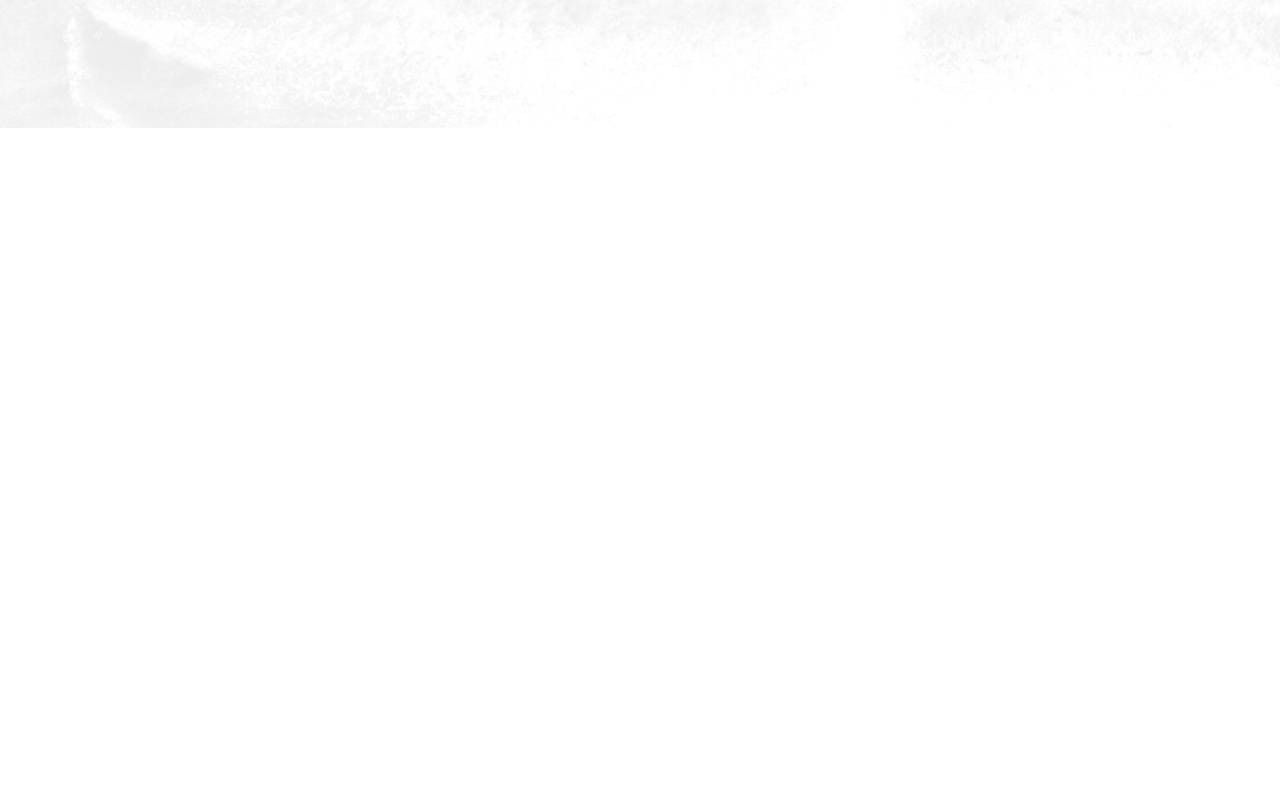
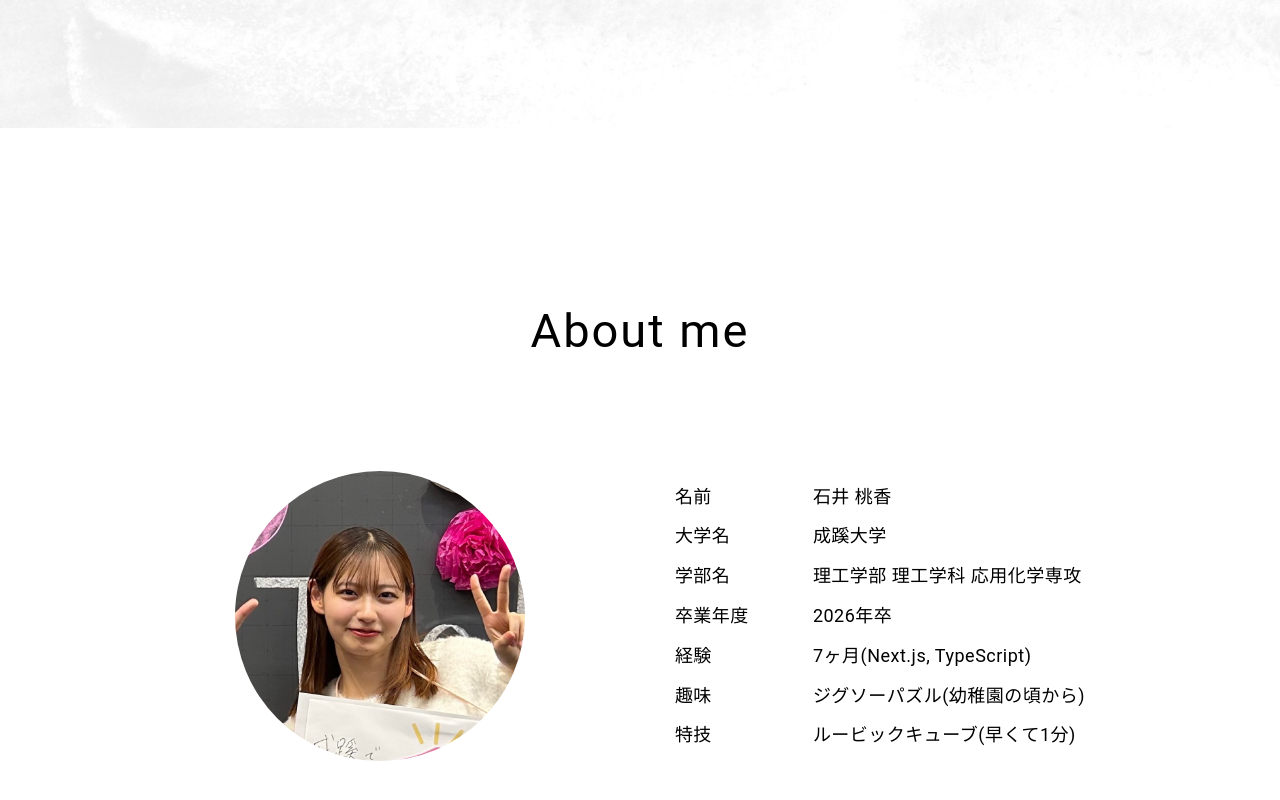
Before and after one commit to momo-41/portfolio-site, a Next.js app: page / in a window 1280 px wide. Shown: the part 672-1472 px from the top of the page. Before the commit the page ends 800 px from the top, so only its background shows below. Built offline with nearby package versions, Linux system fonts and the light colour scheme.

Commit message:
about-meエリアの作成

```diff
--- /dev/null
+++ b/app/components/about-me.tsx
@@ -0,0 +1,96 @@
+"use client";
+import { Box, Typography, styled } from "@mui/material";
+import Image from "next/image";
+import { aboutMeContentsData, aboutMeTitleData } from "../const/about-me-data";
+
+const AboutMe = () => {
+  return (
+    <Box height={{ xs: "85vh", md: "100vh" }} px={{ md: 15 }}>
+      <Box
+        display={"flex"}
+        alignItems={"center"}
+        justifyContent={"center"}
+        pt={{ md: 21 }}
+      >
+        <Typography fontSize={47} letterSpacing={2}>
+          About me
+        </Typography>
+      </Box>
+      <Box // 画像とコンテンツを横並びや縦並びにするためのBox
+        display={"flex"}
+        alignItems={"center"}
+        justifyContent={"center"}
+        flexDirection={{ xs: "column", md: "row" }} //PCでは横並び,SPでは縦並び
+        mt={{ md: 13 }}
+      >
+        <Box
+          height={{ md: "100%" }}
+          width={{ md: "50%" }}
+          display={"flex"}
+          alignItems={"center"}
+          justifyContent={"center"}
+        >
+          <MyVsignImage
+            width={290}
+            height={290}
+            src={"/my-v-sign-picture.jpg"}
+            alt={"PC作業中の写真"}
+            priority
+          />
+        </Box>
+        <Box
+          height={{ md: "100%" }}
+          width={{ xs: "100%", md: "50%" }}
+          display={"flex"}
+          alignItems={"center"}
+          justifyContent={"center"}
+          flexDirection={"column"} //要素を縦並びに
+        >
+          <Box
+            display={"flex"}
+            alignItems={{ xs: "center", md: "flex-start" }}
+            justifyContent={"center"}
+            mr={5}
+          >
+            <Box>
+              {aboutMeTitleData.title.map((data) => (
+                <Typography
+                  key={data}
+                  pr={8}
+                  py={0.8}
+                  fontSize={18}
+                  letterSpacing={0.5}
+                >
+                  {data}
+                </Typography>
+              ))}
+            </Box>
+            <Box>
+              {aboutMeContentsData.contents.map((data) => (
+                <Typography
+                  key={data}
+                  py={0.8}
+                  fontSize={18}
+                  letterSpacing={0.5}
+                >
+                  {data}
+                </Typography>
+              ))}
+            </Box>
+          </Box>
+        </Box>
+      </Box>
+    </Box>
+  );
+};
+
+const MyVsignImage = styled(Image)(({ theme }) => ({
+  objectFit: "cover",
+  borderRadius: 500,
+  [theme.breakpoints.down("md")]: {
+    width: 225,
+    height: 225,
+  },
+}));
+
+export default AboutMe;
--- a/app/page.tsx
+++ b/app/page.tsx
@@ -1,6 +1,6 @@
 import { Box } from "@mui/material";
-import React from "react";
 import FirstView from "./components/first-view";
+import AboutMe from "./components/about-me";
 
 const page = () => {
   return (
@@ -14,6 +14,7 @@ const page = () => {
       }}
     >
       <FirstView />
+      <AboutMe />
     </Box>
   );
 };
```
